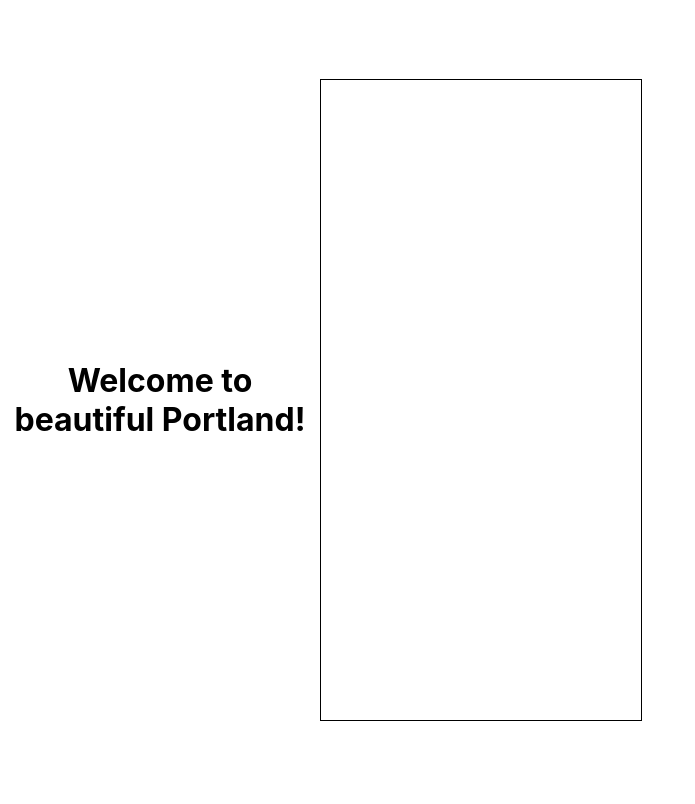
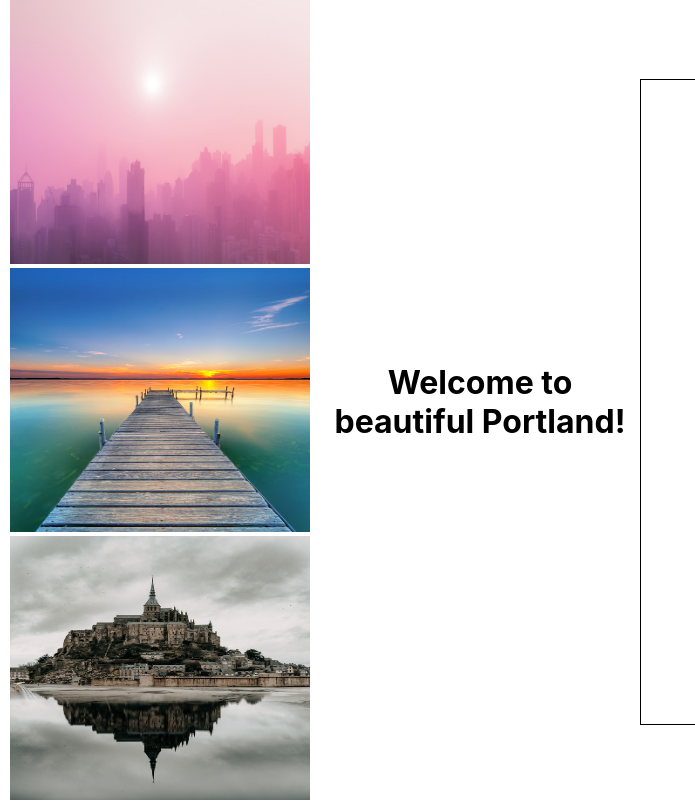
Before and after one commit to ryanflitcroft/city-builder-react, a React (Create React App) app: page / in a window 1280 px wide. Shown: the whole page, without its empty margins (0-695 px from the left). Built offline with nearby package versions, Linux system fonts and the light colour scheme.

Commit message:
render image element in function City based on skylineId, waterfrontId, castleId

```diff
--- a/src/App.js
+++ b/src/App.js
@@ -13,13 +13,21 @@
   // You'll need to keep track of a skylineId, waterfrontId, and castleId. All these start out as 1
   // you'll need to track a city name, which starts as the city name of your choice.
   // finally, you'll need an array of slogans, which could start out as ['The City of Excellence'] for example
+  const [skylineId, setSkylineId] = useState(1);
+  const [waterfrontId, setWaterFrontId] = useState(1);
+  const [castleId, setCastleId] = useState(1);
+  const [cityName, setCityName] = useState('Portland');
+  const [citySlogans, setCitySlogans] = useState([]);
 
   return (
     <div className="App">
       {/* here, the City component takes in skylineId, waterfrontId, castleId as props. It'll use those ids to render pictures correctly. */}
+      <City skylineId={skylineId}
+        waterfrontId={waterfrontId}
+        castleId={castleId} />
       <h1>
         {/* dynamically update the city name here using state */}
-        Welcome to beautiful Portland!
+        Welcome to beautiful {cityName}!
       </h1>
       <div className='bottom'>
         {/* here, the CityNameInput component takes in the setCityName state handler function */}
--- a/src/City.js
+++ b/src/City.js
@@ -1,10 +1,16 @@
 import React from 'react';
 
-export default function City(props) {
+export default function City({ skylineId,
+  waterfrontId,
+  castleId }) {
+
   return (
     <div className="city">
-      {/* this component should take 3 props: waterfrontId, skylineId, and castlId */}
-      {/* use these 3 ids in img tags load approriate images that live in the public directory */}
+      {/* this component should take 3 props: waterfrontId, skylineId, and castleId */}
+      {/* use these 3 ids in img tags load appropriate images that live in the public directory */}
+      <img src={`skyline-${skylineId}.jpeg`} alt="" />
+      <img src={`waterfront-${waterfrontId}.jpeg`} alt="" />
+      <img src={`castle-${castleId}.jpeg`} alt="" />
     </div>
   );
 }
```
